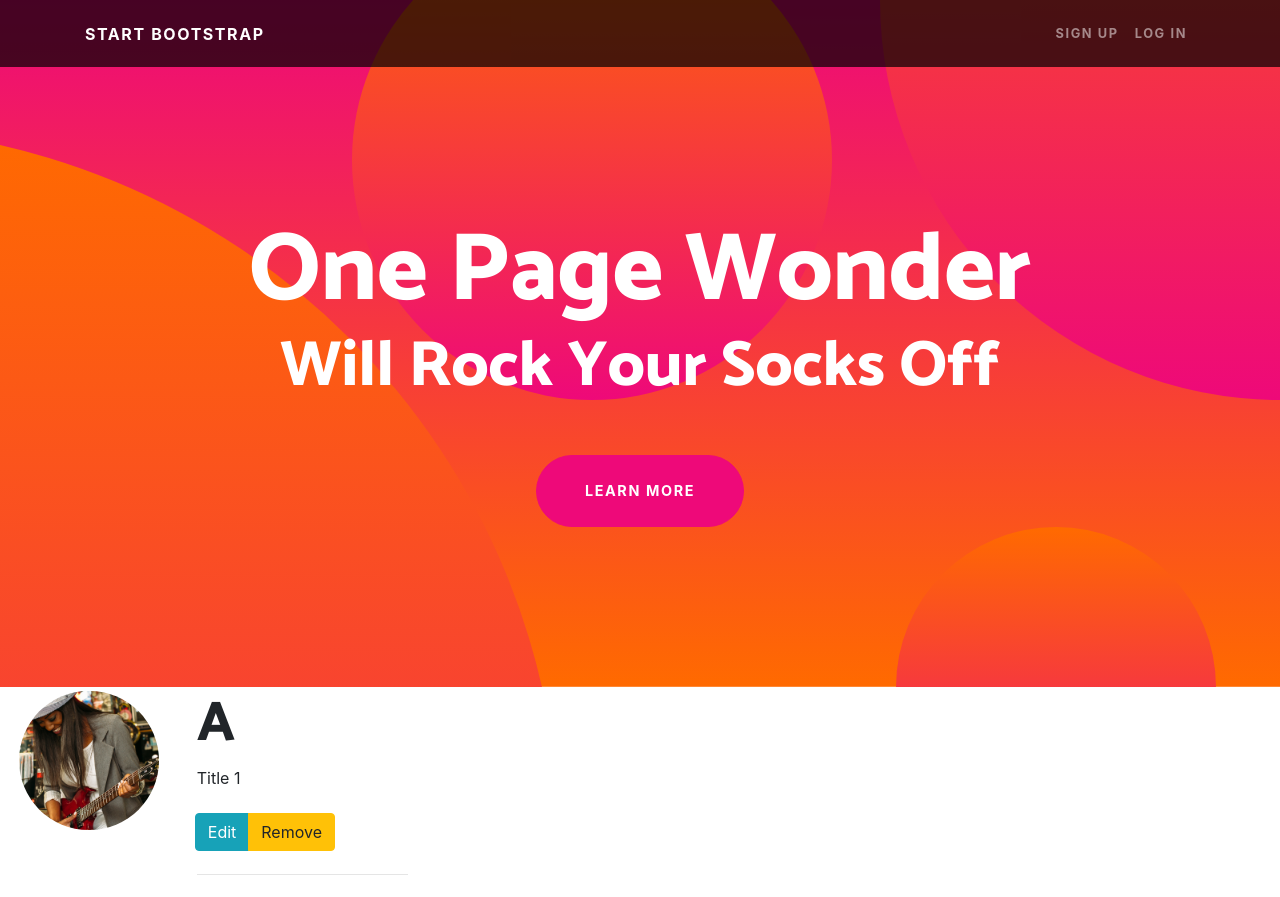
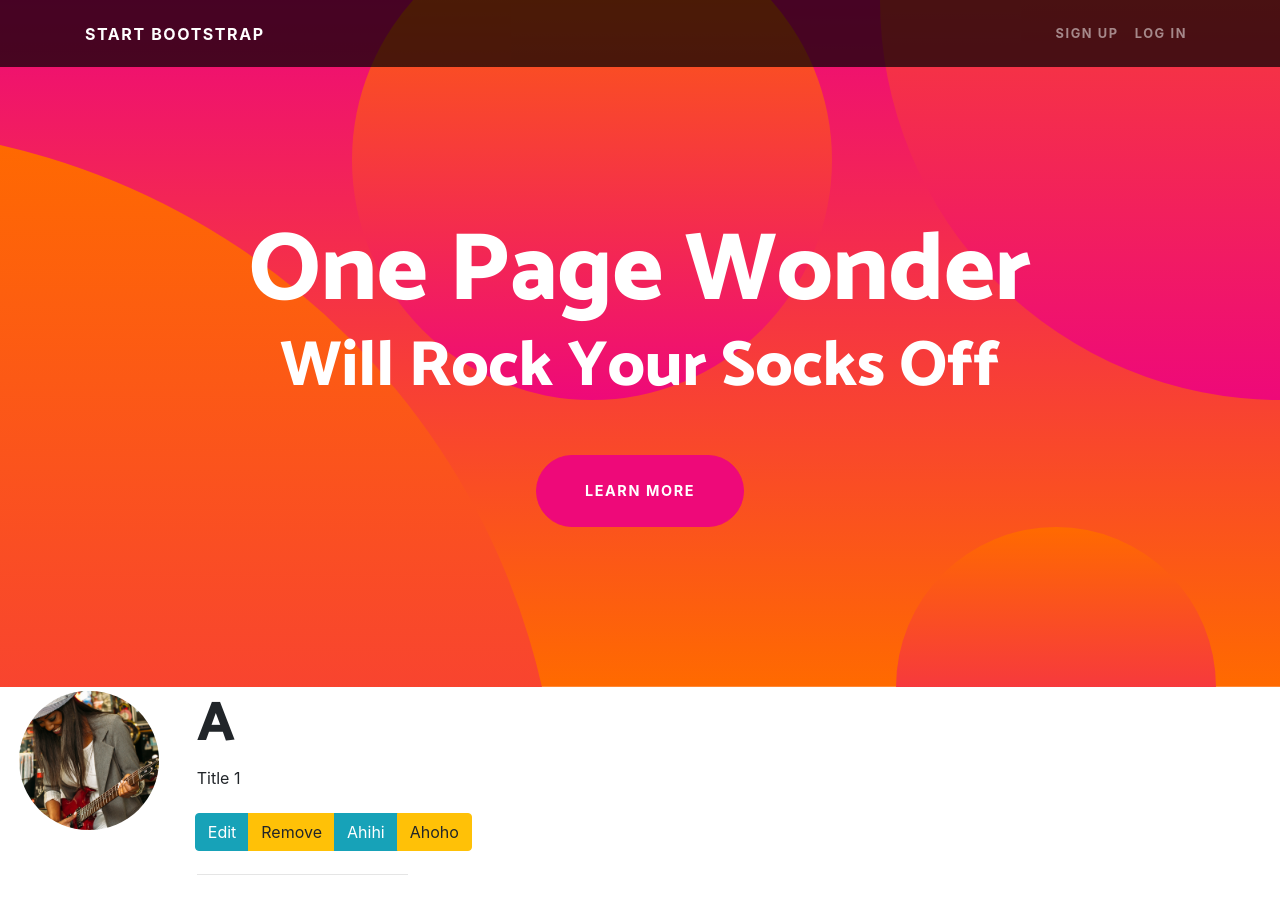
Before and after one commit to cntt2-trangle/react-js, a React (Create React App) app: page / in a window 1280 px wide. Shown: the top 897 px of the page. Built offline with nearby package versions, Linux system fonts and the light colour scheme.

Commit message:
[PHAN-06] 018 Cach viet tong quat tuong tac trong React js

```diff
--- a/src/Component/content/Content.js
+++ b/src/Component/content/Content.js
@@ -11,6 +11,10 @@ class Content extends Component {
 
     thongbao2 = () => {
         alert('Thong bao so 2');
+    }
+
+    thongbao3 = (x) => {
+        alert(x);
     }
 
     render() {
@@ -31,6 +35,8 @@ class Content extends Component {
                             <div className="btn btn-group">
                                 <div className="btn btn-info" onClick={this.thongbao}>Edit</div>
                                 <div className="btn btn-warning" onClick={this.thongbao2}>Remove</div>
+                                <div className="btn btn-info" onClick={() => this.thongbao3("Say hi")}>Ahihi</div>
+                                <div className="btn btn-warning" onClick={this.thongbao3.bind(this,"Say helllo")}>Ahoho</div>
                             </div>
                         </div>
                         <hr />
```
